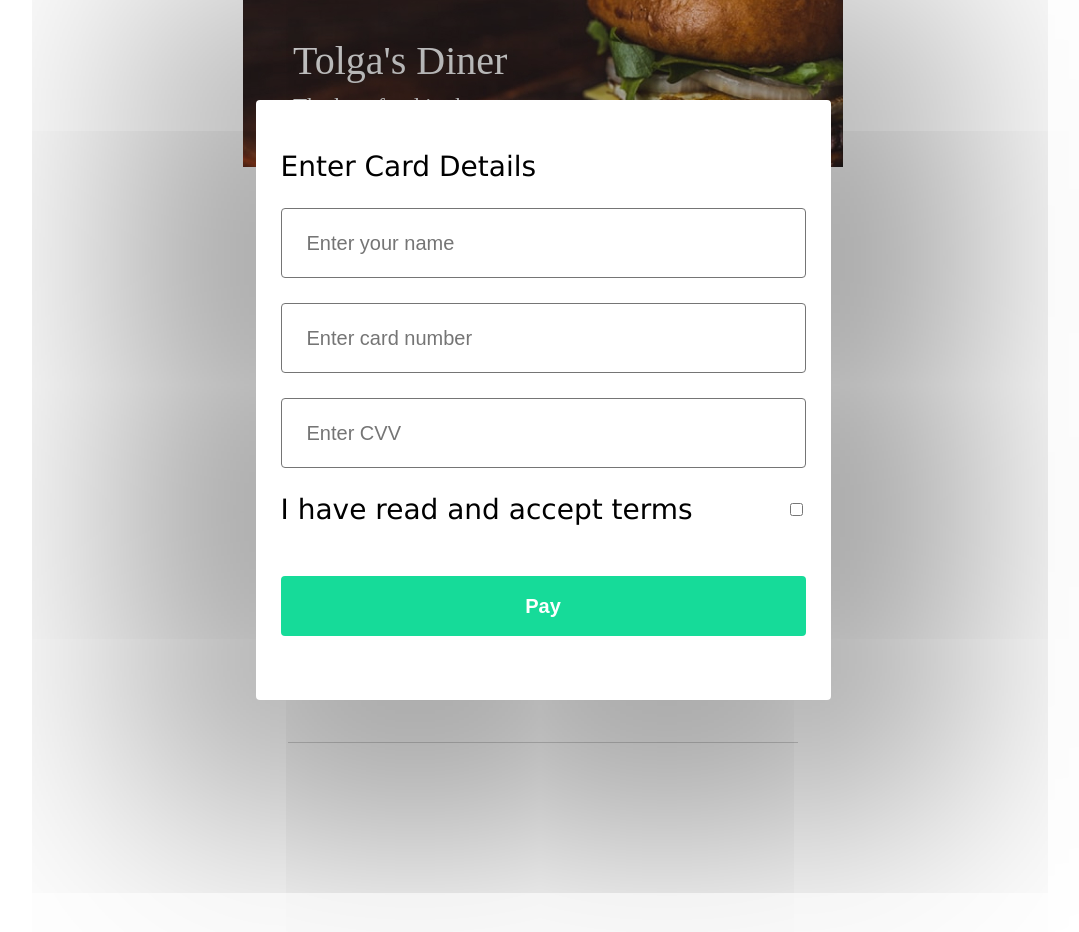
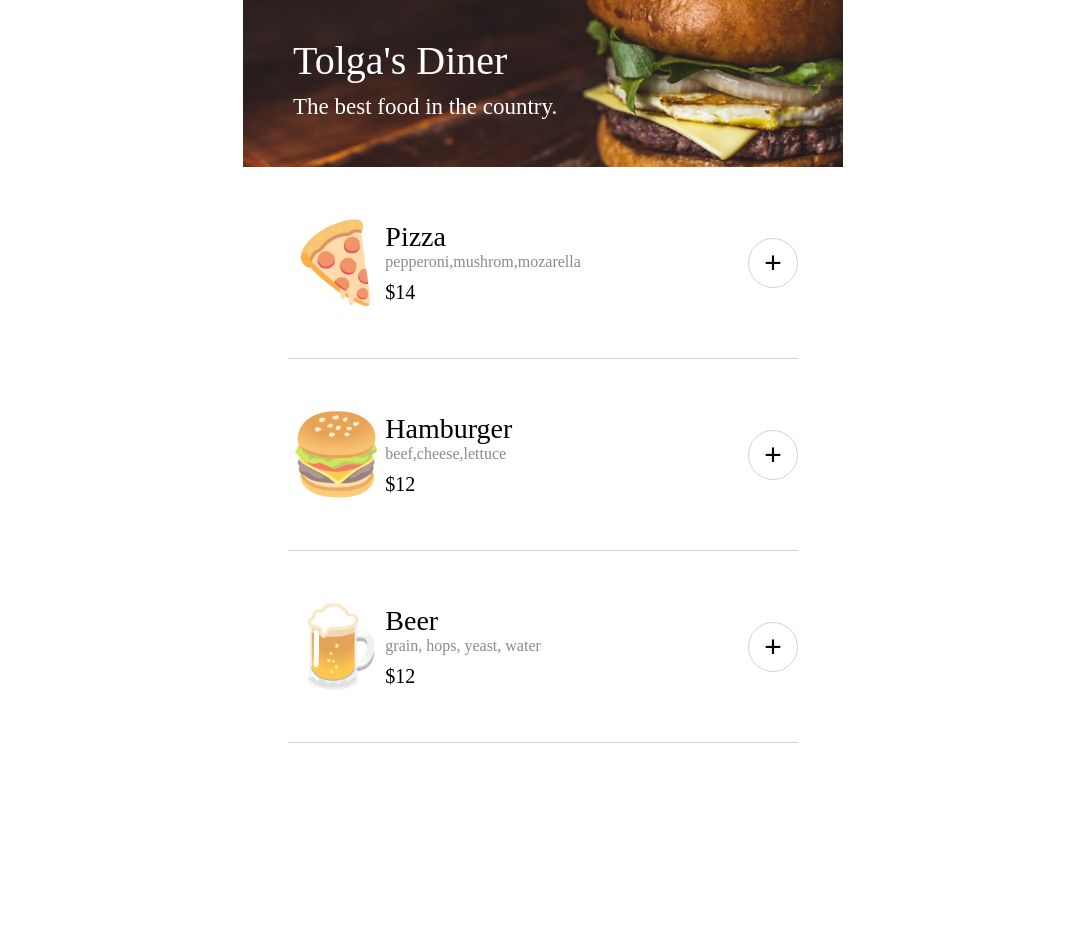
Before and after one commit to tbacavuz/Food-Order-App, a plain HTML site: page index.html in a window 1280 px wide. Shown: the whole page, without its empty margins (97-1176 px from the left). Drawn offline with Linux system fonts and the light colour scheme; a web font is replaced by a local one.

Commit message:
fix bugs

```diff
--- a/index.html
+++ b/index.html
@@ -23,15 +23,15 @@
             <section class="cart-container " id="cart-container">
             </section>
             <!-- PAYMENT MODAL -->
-            <section class="modal" id="modal">
+            <section class="modal hidden" id="modal">
                     <form class="form" id="payment-form">
                         <p class="card-title">Enter Card Details</p>
                         <input type="text" name="name" class="text-input" placeholder="Enter your name" required>
-                        <input type="text" name="card-no" class="text-input" placeholder="Enter card number" >
-                        <input type="password" name="cvv" class="text-input" placeholder="Enter CVV">
+                        <input type="text" name="card-no" class="text-input" placeholder="Enter card number" required>
+                        <input type="password" name="cvv" class="text-input" placeholder="Enter CVV" required>
                         <div class="center">
                             <span>I have read and accept terms</span>
-                            <input type="checkbox" name="consent" >
+                            <input type="checkbox" name="consent" required>
                         </div>
                         <button type="submit" class="confirm-btn">Pay</button>
                     </form>
```
